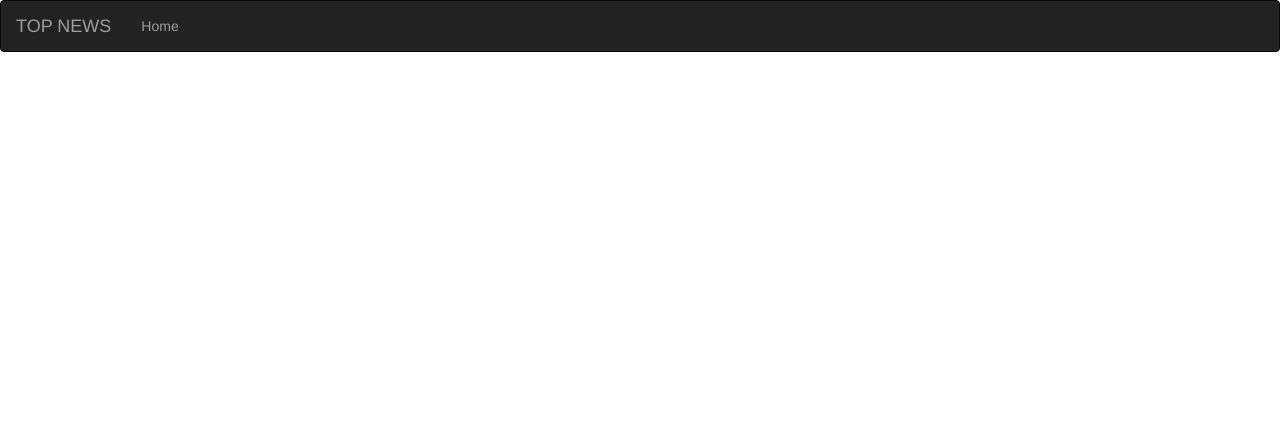
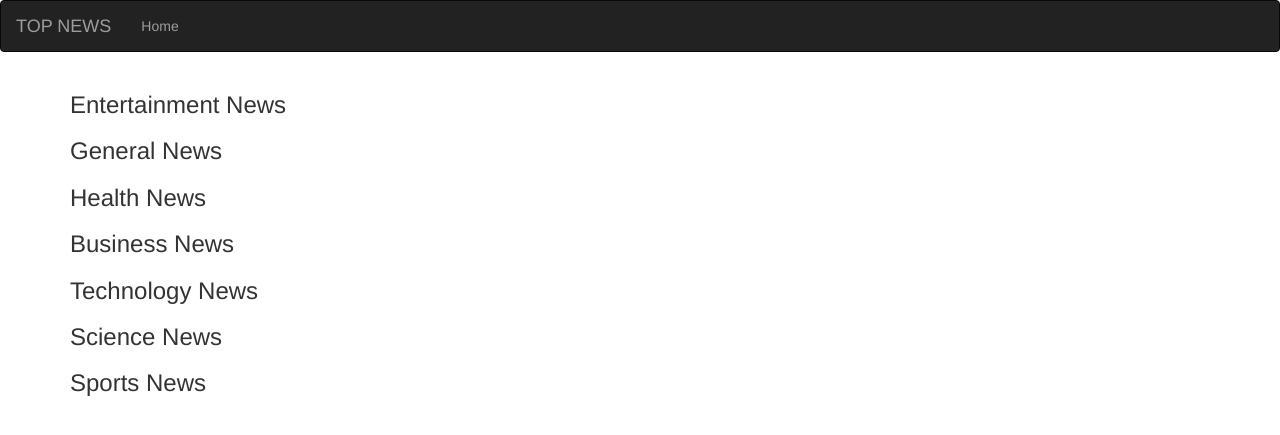
Before and after one commit to Arisodee/NewsAPI, a Python web app: template app/templates/index.html in a window 1280 px wide. Shown: the top 435 px of the page. Run offline with Jinja, Linux system fonts and the light colour scheme; the template is opened without the code that fills it, so the values that code supplies are empty; some libraries are stand-ins or nearby versions.

Commit message:
Add layout design for the news sources

```diff
--- a/app/templates/index.html
+++ b/app/templates/index.html
@@ -1,2 +1,68 @@
 {% extends 'base.html'%}
 {% import 'macros.html' as macro%}
+
+<!-- Styles block -->
+
+{% block styles%}
+{{ super() }}
+<link rel="stylesheet" href="{{url_for('static',filename='css/index.css')}}">
+{% endblock %}
+<!-- Content block -->
+{% block content%}
+<div class="container">
+    <!-- Entertainment News Section  -->
+
+    <h3>Entertainment News</h3>
+
+    <ul>
+    {{ macro.displaySourceList(entertainment_sources)}}
+    </ul>
+
+    <!-- General News Section  -->
+    <h3>General News</h3>
+    <ul>
+        {{ macro.displaySourceList(general_sources)}}
+    </ul>
+
+
+    <!-- Health News Section  -->
+    <h3>Health News</h3>
+    <ul>
+    {{ macro.displaySourceList(health_sources)}}
+    </ul>
+
+
+
+    <!-- Business News Section  -->
+    <h3>Business News</h3>
+    <ul>
+        {{ macro.displaySourceList(business_sources)}}
+    </ul>
+
+
+    <!-- Technology News Section  -->
+
+    <h3>Technology News</h3>
+    <ul>
+        {{ macro.displaySourceList(technology_sources)}}
+    </ul>
+
+
+    <!-- Science News Section  -->
+    <h3>Science News</h3>
+    <ul>
+         {{ macro.displaySourceList(science_sources)}}
+    </ul>
+
+
+    <!-- Sports News Section  -->
+
+    <h3>Sports News</h3>
+    <ul>
+        {{macro.displaySourceList(sports_sources)}}
+    </ul>
+
+</div>
+
+
+{%endblock%}
--- a/config.py
+++ b/config.py
@@ -6,7 +6,7 @@ class Config:
     General configuration parent class
     '''
     NEWS_API_SOURCE_URL='https://newsapi.org/v2/sources?apiKey={}'
-    CATEGORY_API_URL='https://newsapi.org/v2/top-headlines?country=us&category={}&apiKey={}'
+    ARTICLES_BASE_URL='https://newsapi.org/v2/everything?q=bitcoin&apiKey={}'
     NEWS_API_KEY = os.environ.get('NEWS_API_KEY')
 
 
```
Also changed, not shown: app/templates/articles.html (added, +30 -0 lines), app/templates/macros.html (+26 -16 lines).
